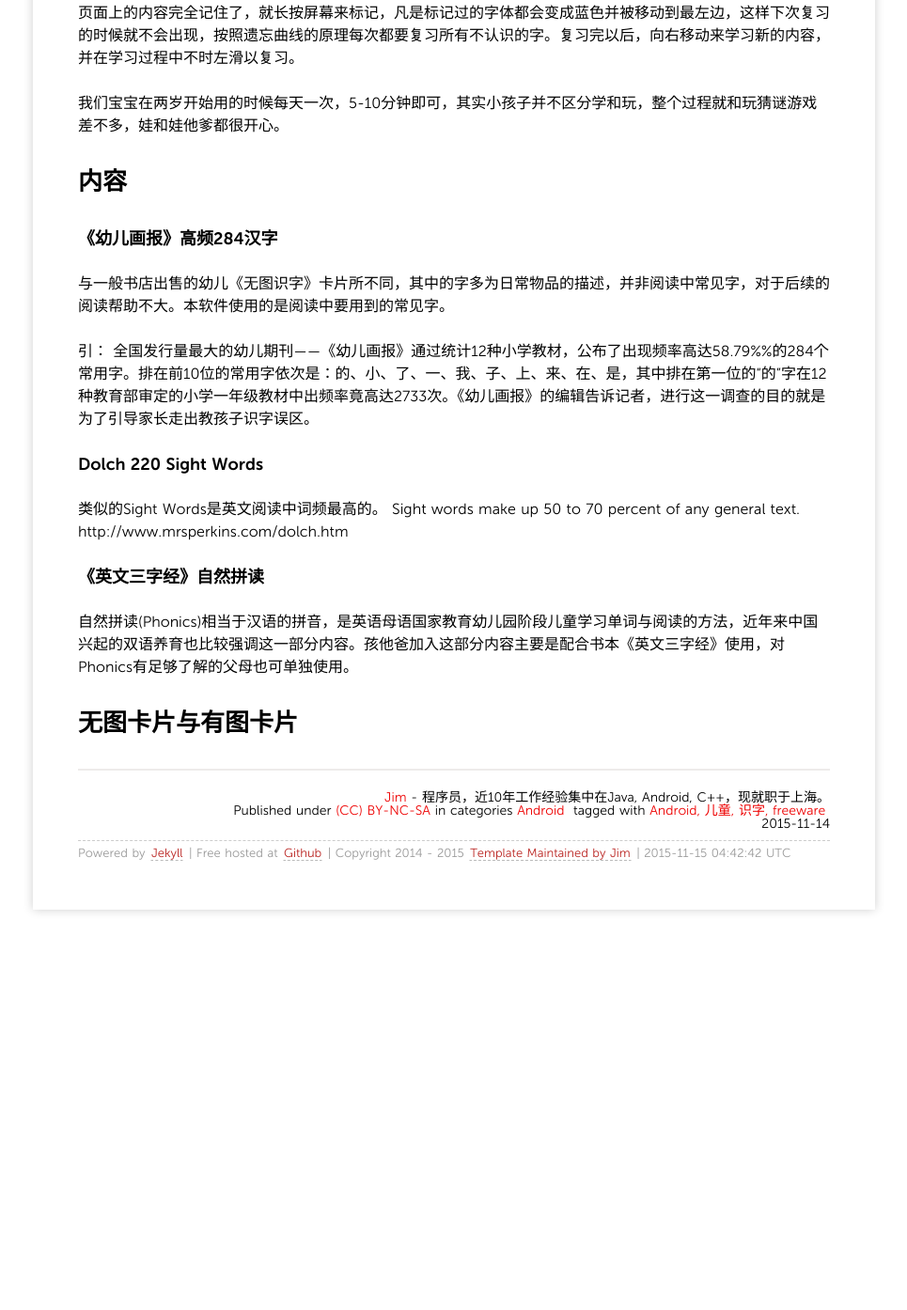
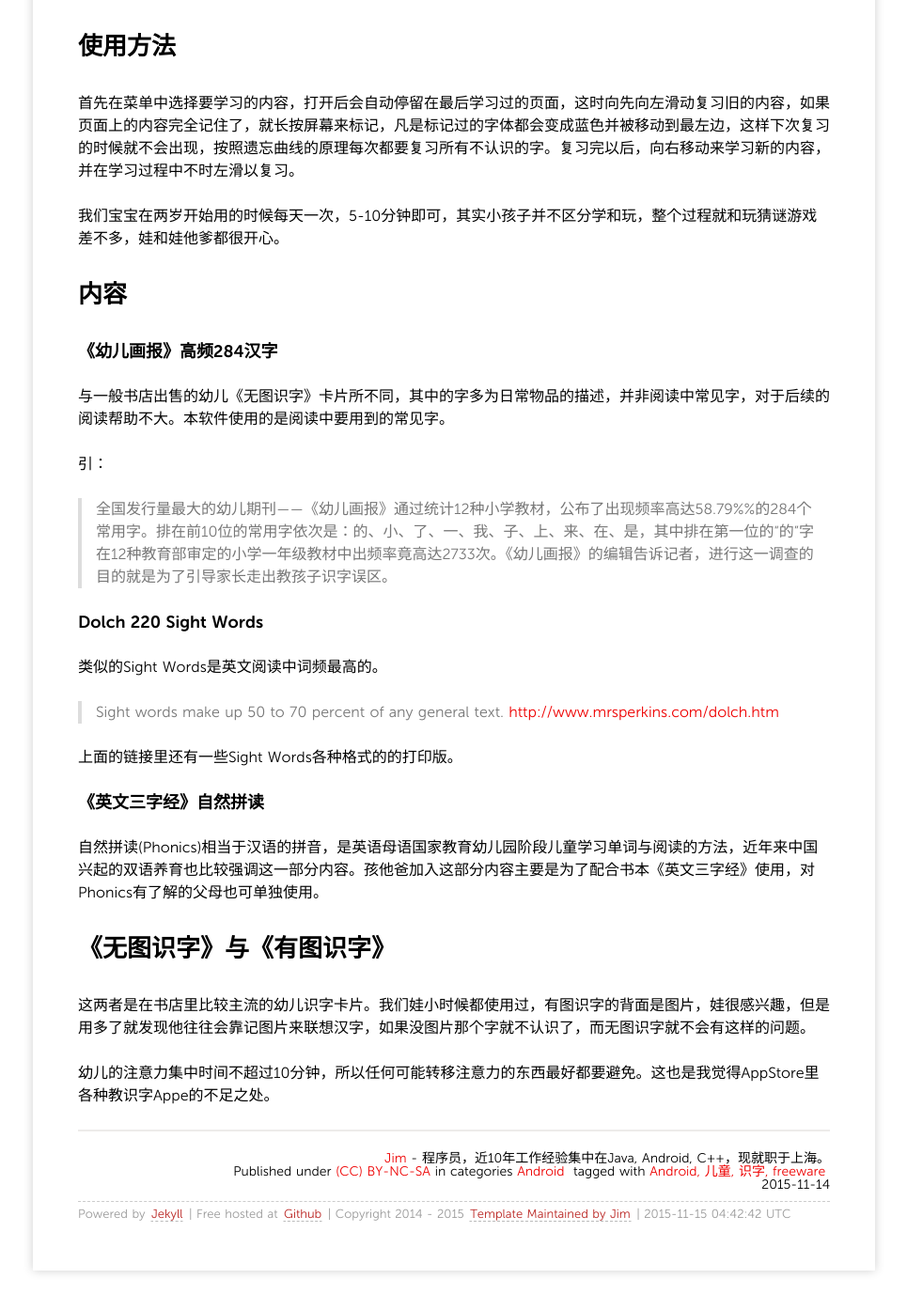
Before and after one commit to dashjim/dashjim.github.com, a Jekyll site: the page built from _posts/2015/2015-11-14-Android-app-for-kids-to-learn-Chinese.md, in a window 1280 px wide and 1400 px high, scrolled down 1211 px. Shown: the top 1394 px of the window at 94% size, without its empty margins (157-1122 px from the left). Built offline with Jekyll 4.4.1, drawn with Linux system fonts in a browser that asks for light colours; nearby versions of some CDN libraries; Markdown is read by kramdown in place of the engine named in the settings; comment, search, counter and statistics services are not loaded; before the commit the page ends 2227 px from its top, so only the background shows below that; some of the changed text lies outside the part shown.

Commit message:
Update 2015-11-14-Android-app-for-kids-to-learn-Chinese.md

```diff
--- a/_posts/2015/2015-11-14-Android-app-for-kids-to-learn-Chinese.md
+++ b/_posts/2015/2015-11-14-Android-app-for-kids-to-learn-Chinese.md
@@ -8,17 +8,16 @@
 ---
 
 
-
-
-
-![预览图](/media/pic2015/1114-1.png)
-
-
->  作为程序员爸爸，iOS和Android市场选来选去选不到合适宝宝的认字软件，最后只有亲自上场定制一个，实际使用效果极好，现将其分享给大家。
+>  作为程序员爸爸，iOS和Android市场选来选去选不到合适宝宝的认字软件，最后只有亲自上场定制一个，经过不断的使用和调整，效果还真挺好，现将其分享给大家。
 
 > 本软件以无图卡片形式展示《幼儿画报》高频284汉字，Dolch 220 Sight Words（英文高频220个单词），《英文三字经》（自然拼读），适用作无基础幼儿的中英文识字启蒙。艾宾浩斯遗忘曲线被自然的设计在卡片展示的逻辑中，使用简单方便。
 
+
+## 预览
+![预览图](/media/pic2015/1114-1.png)
+
 ## 下载
+[2015-11-14版](/media/pic2015/LearningCard.apk)
 
 ## 使用方法
 
@@ -33,15 +32,22 @@
 与一般书店出售的幼儿《无图识字》卡片所不同，其中的字多为日常物品的描述，并非阅读中常见字，对于后续的阅读帮助不大。本软件使用的是阅读中要用到的常见字。
 
 引：
-全国发行量最大的幼儿期刊——《幼儿画报》通过统计12种小学教材，公布了出现频率高达58.79%%的284个常用字。排在前10位的常用字依次是：的、小、了、一、我、子、上、来、在、是，其中排在第一位的“的”字在12种教育部审定的小学一年级教材中出频率竟高达2733次。《幼儿画报》的编辑告诉记者，进行这一调查的目的就是为了引导家长走出教孩子识字误区。
+> 全国发行量最大的幼儿期刊——《幼儿画报》通过统计12种小学教材，公布了出现频率高达58.79%%的284个常用字。排在前10位的常用字依次是：的、小、了、一、我、子、上、来、在、是，其中排在第一位的“的”字在12种教育部审定的小学一年级教材中出频率竟高达2733次。《幼儿画报》的编辑告诉记者，进行这一调查的目的就是为了引导家长走出教孩子识字误区。
 
 ### Dolch 220 Sight Words
 
-类似的Sight Words是英文阅读中词频最高的。 Sight words make up 50 to 70 percent of any general text.
-http://www.mrsperkins.com/dolch.htm
+类似的Sight Words是英文阅读中词频最高的。
+
+> Sight words make up 50 to 70 percent of any general text. [http://www.mrsperkins.com/dolch.htm](http://www.mrsperkins.com/dolch.htm )
+
+上面的链接里还有一些Sight Words各种格式的的打印版。
 
 ###《英文三字经》自然拼读
 
-自然拼读(Phonics)相当于汉语的拼音，是英语母语国家教育幼儿园阶段儿童学习单词与阅读的方法，近年来中国兴起的双语养育也比较强调这一部分内容。孩他爸加入这部分内容主要是配合书本《英文三字经》使用，对Phonics有足够了解的父母也可单独使用。
+自然拼读(Phonics)相当于汉语的拼音，是英语母语国家教育幼儿园阶段儿童学习单词与阅读的方法，近年来中国兴起的双语养育也比较强调这一部分内容。孩他爸加入这部分内容主要是为了配合书本《英文三字经》使用，对Phonics有了解的父母也可单独使用。
 
-## 无图卡片与有图卡片
+## 《无图识字》与《有图识字》
+
+这两者是在书店里比较主流的幼儿识字卡片。我们娃小时候都使用过，有图识字的背面是图片，娃很感兴趣，但是用多了就发现他往往会靠记图片来联想汉字，如果没图片那个字就不认识了，而无图识字就不会有这样的问题。
+
+幼儿的注意力集中时间不超过10分钟，所以任何可能转移注意力的东西最好都要避免。这也是我觉得AppStore里各种教识字Appe的不足之处。
```
